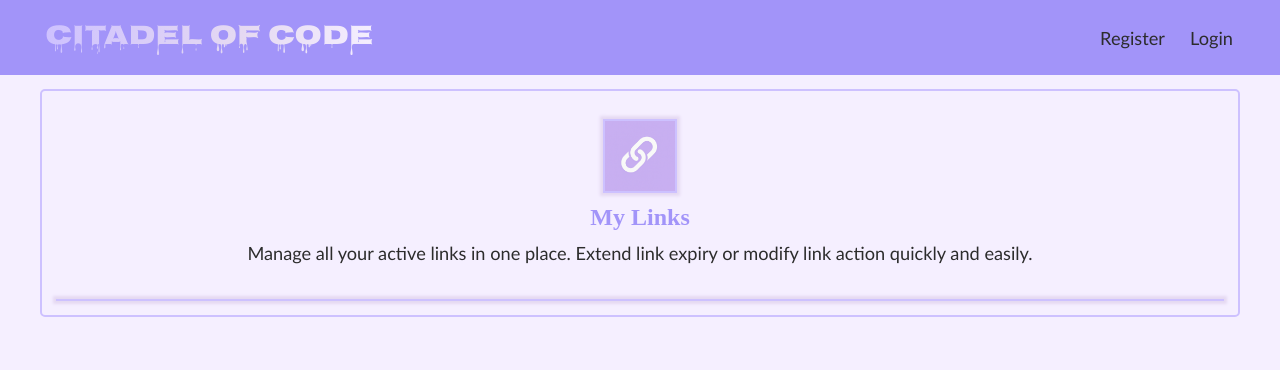
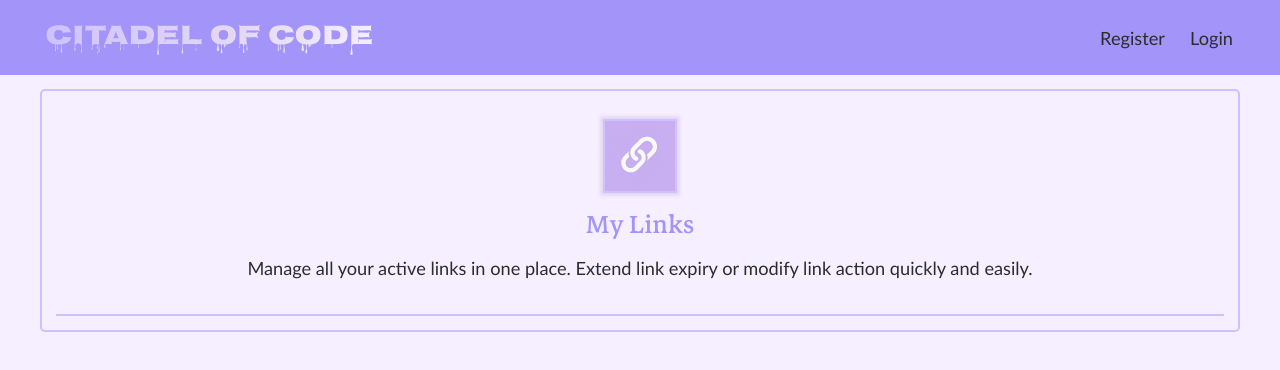
Before and after one commit to mkbworks/bitlyzer, a React (Vite) app in the folder ui/: page /my-links in a window 1280 px wide. Shown: the top 370 px of the page. Built offline with nearby package versions, Linux system fonts and the light colour scheme.

Commit message:
Updated heading font on all pages

```diff
--- a/ui/src/App.css
+++ b/ui/src/App.css
@@ -30,7 +30,6 @@
 .page-content > hr {
     height: 2px;
     background-color: var(--color-secondary);
-    box-shadow: 0 0 3px 3px var(--color-accent);
 }
 
 .form {
--- a/ui/src/components/PageHeading/PageHeading.css
+++ b/ui/src/components/PageHeading/PageHeading.css
@@ -21,9 +21,8 @@
 }
 
 .page-title {
-    font-size: 1.718rem;
-    font-family: 'Times New Roman', Times, serif;
-    font-weight: bold;
+    font-size: 2.5rem;
+    font-family: "Markazi", serif;
     color: var(--color-primary);
     width: fit-content;
     height: fit-content;
--- a/ui/src/main.css
+++ b/ui/src/main.css
@@ -46,3 +46,10 @@ button, input, select, img, p, h3, hr {
   font-weight: 400;
   font-style: normal;
 }
+
+@font-face {
+    font-family: "Markazi";
+    src: url("/fonts/Markazi-Text.ttf") format("truetype");
+    font-weight: 400;
+    font-style: normal;
+  }
```
Also changed, not shown: ui/public/fonts/Markazi-Text.ttf (added).
